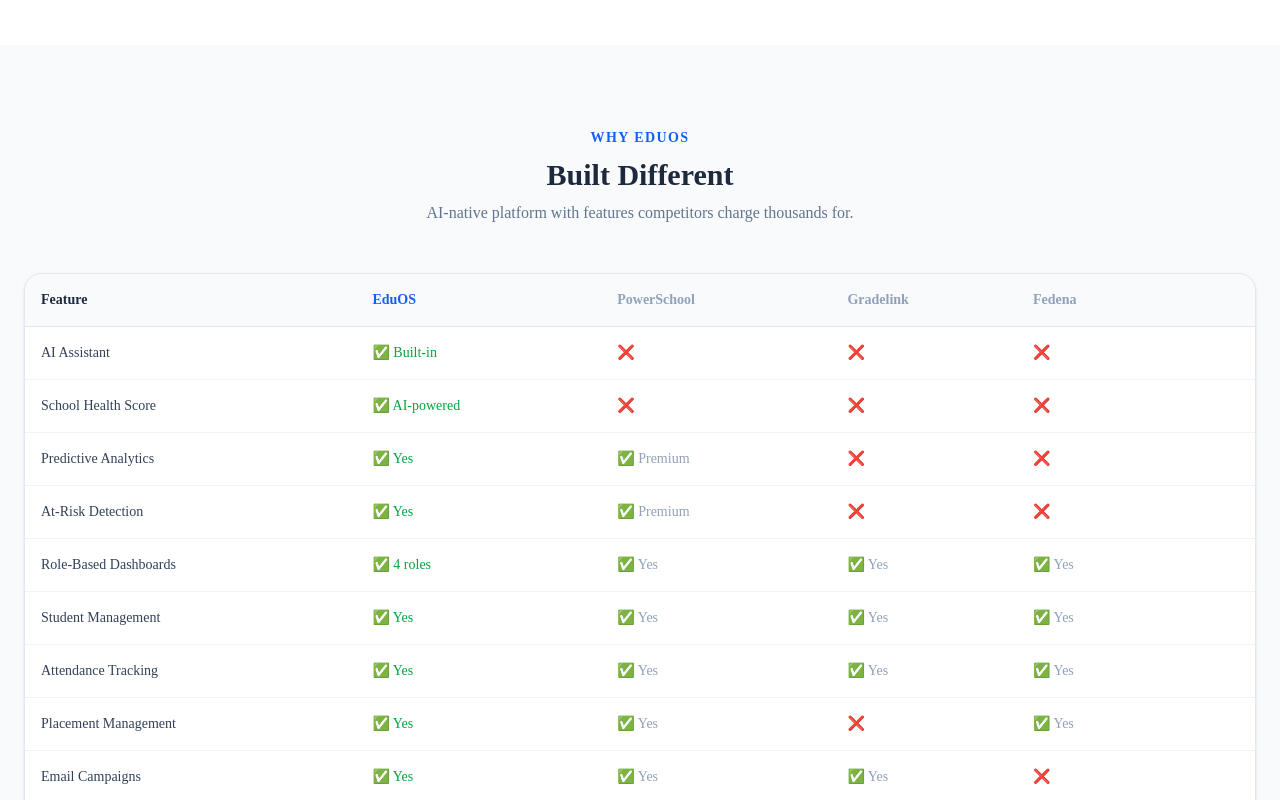
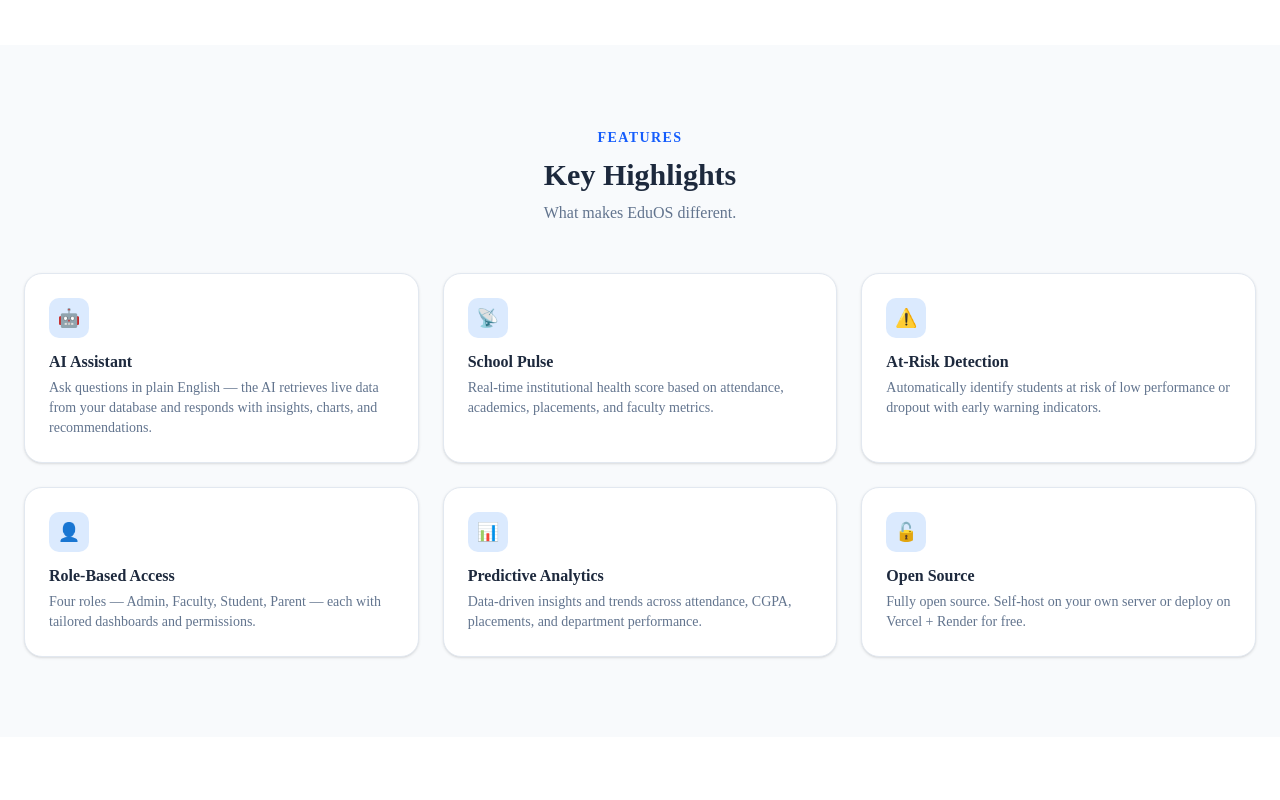
Before and after one commit to Harshith09052004/eduos, a Next.js app in the folder frontend/: page / in a window 1280 px wide. Shown: the part 1960-2760 px from the top of the page. Built offline with nearby package versions, Linux system fonts and the light colour scheme.

Commit message:
replace comparison table with key features grid

```diff
--- a/frontend/app/page.tsx
+++ b/frontend/app/page.tsx
@@ -110,46 +110,25 @@
       <section id="features" className="bg-slate-50 py-20">
         <div className="mx-auto max-w-7xl px-6">
           <div className="mb-4 text-center">
-            <span className="text-sm font-semibold uppercase tracking-widest text-blue-600">Why EduOS</span>
-            <h3 className="mt-2 text-3xl font-bold text-slate-800">Built Different</h3>
-            <p className="mt-2 text-slate-500">AI-native platform with features competitors charge thousands for.</p>
+            <span className="text-sm font-semibold uppercase tracking-widest text-blue-600">Features</span>
+            <h3 className="mt-2 text-3xl font-bold text-slate-800">Key Highlights</h3>
+            <p className="mt-2 text-slate-500">What makes EduOS different.</p>
           </div>
-          <div className="mt-12 overflow-hidden rounded-2xl border border-slate-200 bg-white shadow-sm">
-            <table className="w-full text-left text-sm">
-              <thead>
-                <tr className="border-b bg-slate-50">
-                  <th className="p-4 font-semibold text-slate-800">Feature</th>
-                  <th className="p-4 font-semibold text-blue-600">EduOS</th>
-                  <th className="p-4 font-semibold text-slate-400">PowerSchool</th>
-                  <th className="p-4 font-semibold text-slate-400">Gradelink</th>
-                  <th className="p-4 font-semibold text-slate-400">Fedena</th>
-                </tr>
-              </thead>
-              <tbody className="divide-y divide-slate-100">
-                {[
-                  { feat: "AI Assistant", us: "✅ Built-in", ps: "❌", gl: "❌", fd: "❌" },
-                  { feat: "School Health Score", us: "✅ AI-powered", ps: "❌", gl: "❌", fd: "❌" },
-                  { feat: "Predictive Analytics", us: "✅ Yes", ps: "✅ Premium", gl: "❌", fd: "❌" },
-                  { feat: "At-Risk Detection", us: "✅ Yes", ps: "✅ Premium", gl: "❌", fd: "❌" },
-                  { feat: "Role-Based Dashboards", us: "✅ 4 roles", ps: "✅ Yes", gl: "✅ Yes", fd: "✅ Yes" },
-                  { feat: "Student Management", us: "✅ Yes", ps: "✅ Yes", gl: "✅ Yes", fd: "✅ Yes" },
-                  { feat: "Attendance Tracking", us: "✅ Yes", ps: "✅ Yes", gl: "✅ Yes", fd: "✅ Yes" },
-                  { feat: "Placement Management", us: "✅ Yes", ps: "✅ Yes", gl: "❌", fd: "✅ Yes" },
-                  { feat: "Email Campaigns", us: "✅ Yes", ps: "✅ Yes", gl: "✅ Yes", fd: "❌" },
-                  { feat: "Open Source", us: "✅ Yes", ps: "❌ Proprietary", gl: "❌", fd: "✅ Community" },
-                  { feat: "Self-Hosted", us: "✅ Yes", ps: "❌", gl: "❌", fd: "✅ Yes" },
-                  { feat: "Free Tier", us: "✅ Full features", ps: "❌", gl: "❌", fd: "✅ Limited" },
-                ].map((row) => (
-                  <tr key={row.feat} className="hover:bg-slate-50">
-                    <td className="p-4 font-medium text-slate-700">{row.feat}</td>
-                    <td className="p-4 text-green-600">{row.us}</td>
-                    <td className="p-4 text-slate-400">{row.ps}</td>
-                    <td className="p-4 text-slate-400">{row.gl}</td>
-                    <td className="p-4 text-slate-400">{row.fd}</td>
-                  </tr>
-                ))}
-              </tbody>
-            </table>
+          <div className="mt-12 grid gap-6 md:grid-cols-2 lg:grid-cols-3">
+            {[
+              { icon: "🤖", title: "AI Assistant", desc: "Ask questions in plain English — the AI retrieves live data from your database and responds with insights, charts, and recommendations." },
+              { icon: "📡", title: "School Pulse", desc: "Real-time institutional health score based on attendance, academics, placements, and faculty metrics." },
+              { icon: "⚠️", title: "At-Risk Detection", desc: "Automatically identify students at risk of low performance or dropout with early warning indicators." },
+              { icon: "👤", title: "Role-Based Access", desc: "Four roles — Admin, Faculty, Student, Parent — each with tailored dashboards and permissions." },
+              { icon: "📊", title: "Predictive Analytics", desc: "Data-driven insights and trends across attendance, CGPA, placements, and department performance." },
+              { icon: "🔓", title: "Open Source", desc: "Fully open source. Self-host on your own server or deploy on Vercel + Render for free." },
+            ].map((f) => (
+              <div key={f.title} className="rounded-2xl border border-slate-200 bg-white p-6 shadow-sm transition hover:shadow-md">
+                <span className="mb-3 inline-flex h-10 w-10 items-center justify-center rounded-lg bg-blue-100 text-lg">{f.icon}</span>
+                <h4 className="mb-1 font-bold text-slate-800">{f.title}</h4>
+                <p className="text-sm text-slate-500">{f.desc}</p>
+              </div>
+            ))}
           </div>
         </div>
       </section>
```
